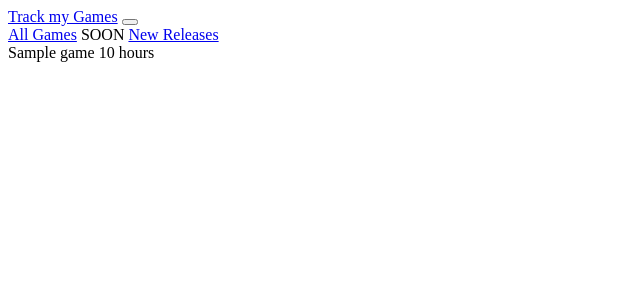
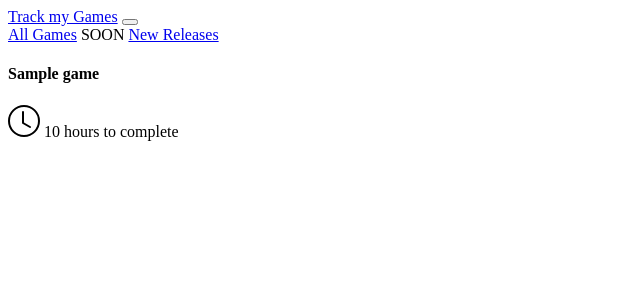
Before and after one commit to kodev-sudo/track-my-games, a Symfony app: template templates/games/details/index.html.twig in a window 1280 px wide. Shown: the top 304 px of the page, without its empty margins (0-640 px from the left). Run offline with Twig, Linux system fonts and the light colour scheme; the template is opened without the code that fills it: most values are stand-ins (such as "Sample title", 1, 10 or a date in 2020); some libraries are stand-ins or nearby versions.

Commit message:
Add more style to games cards

```diff
--- a/templates/games/details/index.html.twig
+++ b/templates/games/details/index.html.twig
@@ -1,8 +1,9 @@
 {% extends 'base.html.twig' %}
 
 {% block body %}
-   {{ game.name }}
-   {% if game.duration %}
-    {{ game.duration }} hours
-   {% endif %}
+    <h4>{{ game.name }}</h4>
+    <span class="badge bg-dark"><svg xmlns="http://www.w3.org/2000/svg" width="32" height="32" fill="currentColor" class="bi bi-clock" viewBox="0 0 16 16">
+    <path d="M8 3.5a.5.5 0 0 0-1 0V9a.5.5 0 0 0 .252.434l3.5 2a.5.5 0 0 0 .496-.868L8 8.71V3.5z"/>
+    <path d="M8 16A8 8 0 1 0 8 0a8 8 0 0 0 0 16zm7-8A7 7 0 1 1 1 8a7 7 0 0 1 14 0z"/>
+    </svg> {{ game.duration }} hours to complete</span>
 {% endblock %}
--- a/templates/games/index.html.twig
+++ b/templates/games/index.html.twig
@@ -10,7 +10,7 @@
       <div class="card mb-4 mt-4 black-overlay">
         <img src="{{ game.backgroundImage }}" class="card-img" alt="{{ game.name }}">
         <div class="card-img-overlay card-overlay align-items-center justify-content-center d-flex">
-          <img src="{{ game.logo }}" width="60%" alt="{{ game.name }}">
+          <img class="logo-animation" src="{{ game.logo }}" width="65%" alt="{{ game.name }}">
         </div>
       </div>
       </a>
```
Also changed, not shown: assets/styles/app.scss (+7 -3 lines).
